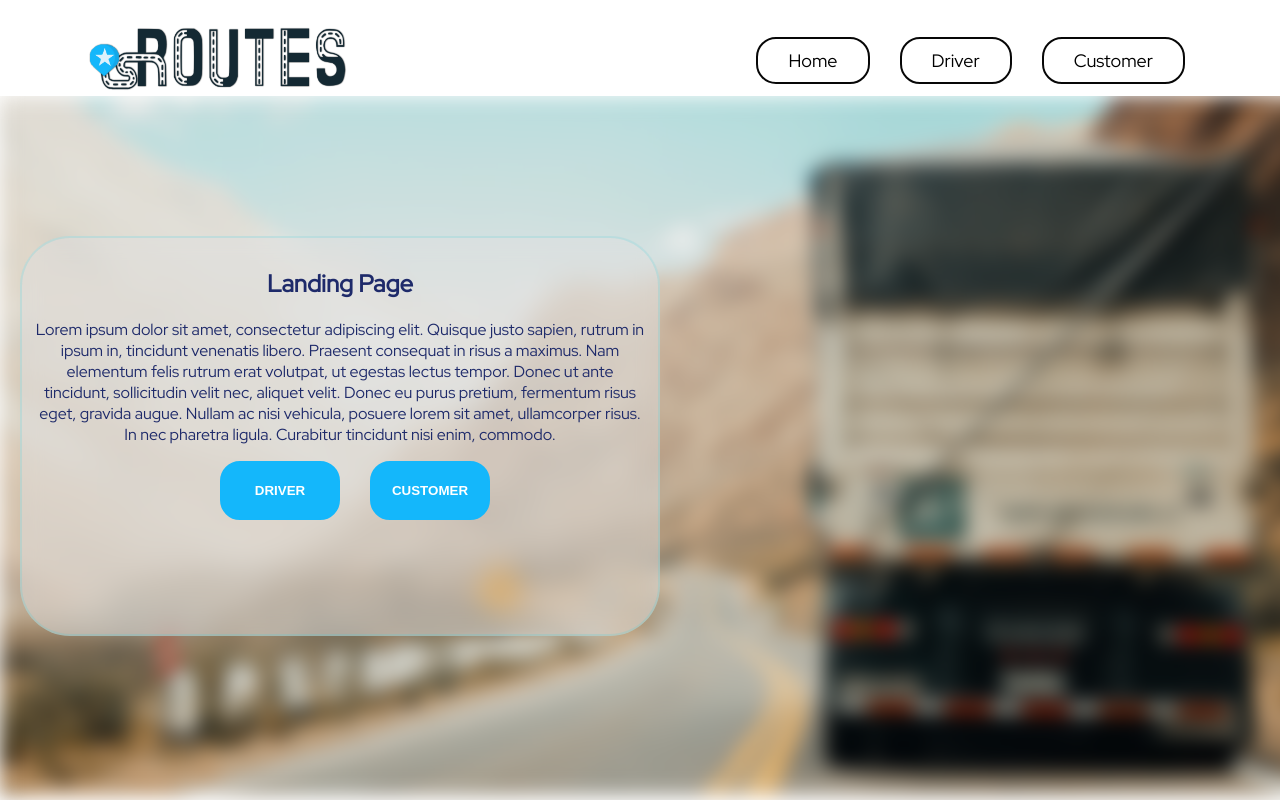
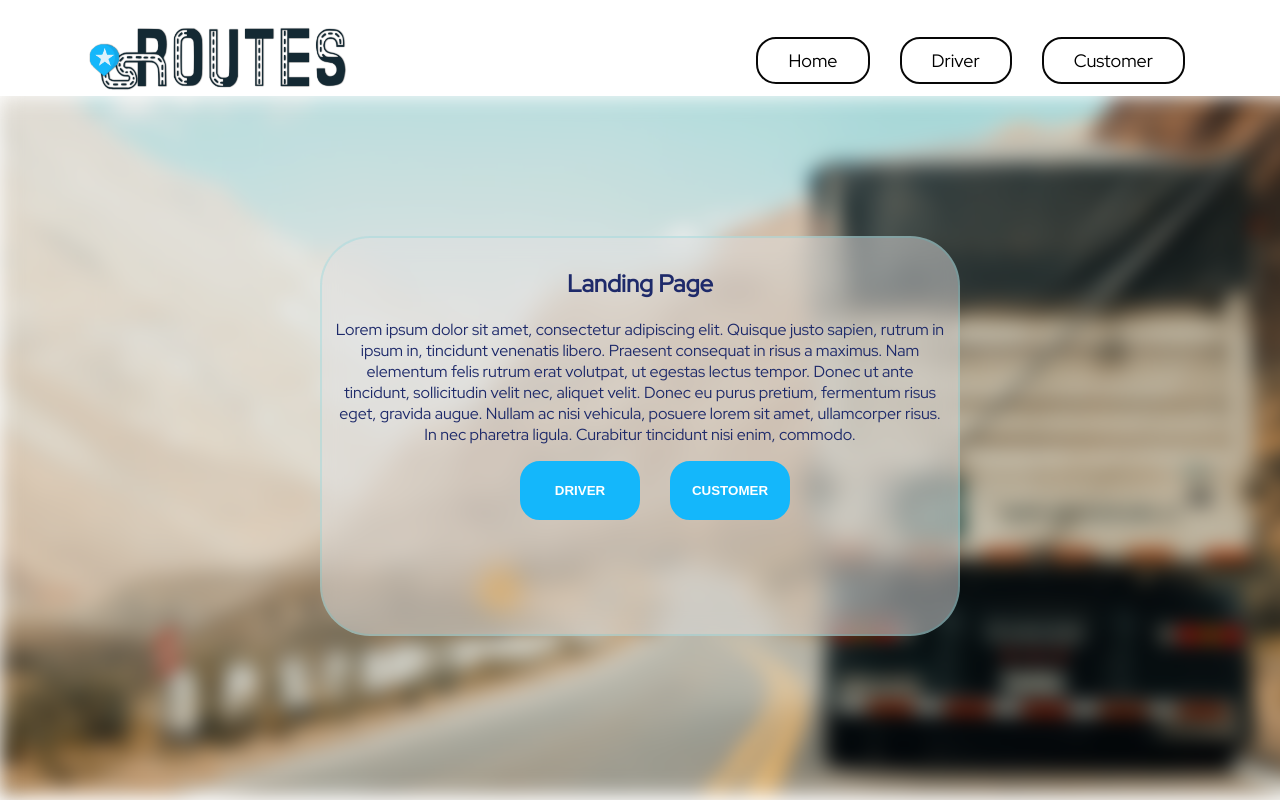
Before and after one commit to reneeswick/routes, a React (Create React App) app: page / in a window 1280 px wide. Built offline with nearby package versions, Linux system fonts and the light colour scheme; a web font is replaced by a local one.

Commit message:
Center landing/welcome modal

```diff
--- a/src/Components/LandingPage/LandingPage.css
+++ b/src/Components/LandingPage/LandingPage.css
@@ -22,7 +22,7 @@
     min-width: none;
     max-width: 40em;
     padding: 10px;
-    margin-top: calc(30vh - 100px);
+    margin: calc(30vh - 100px) auto;
     backdrop-filter: blur(10px);
     background-color:rgba(223, 223, 223, 0.5);
     border-radius: 50px;
```
